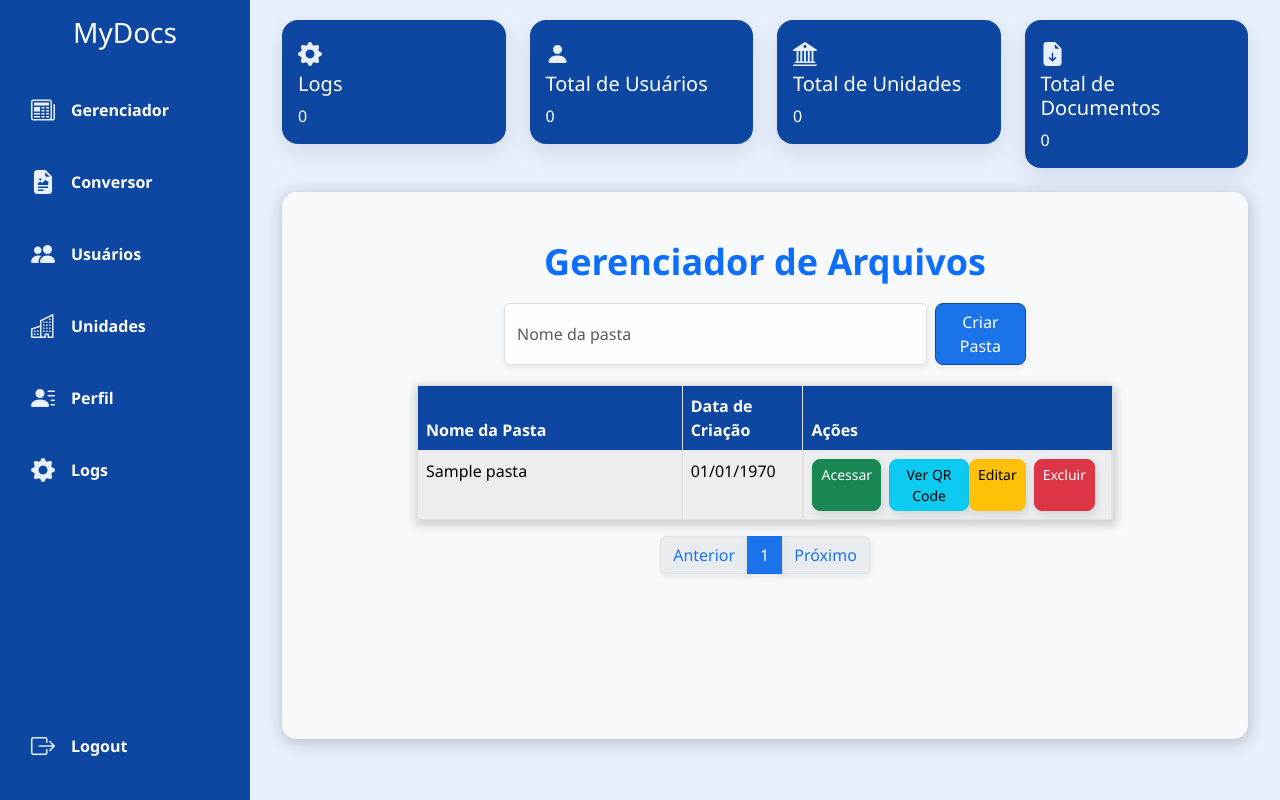
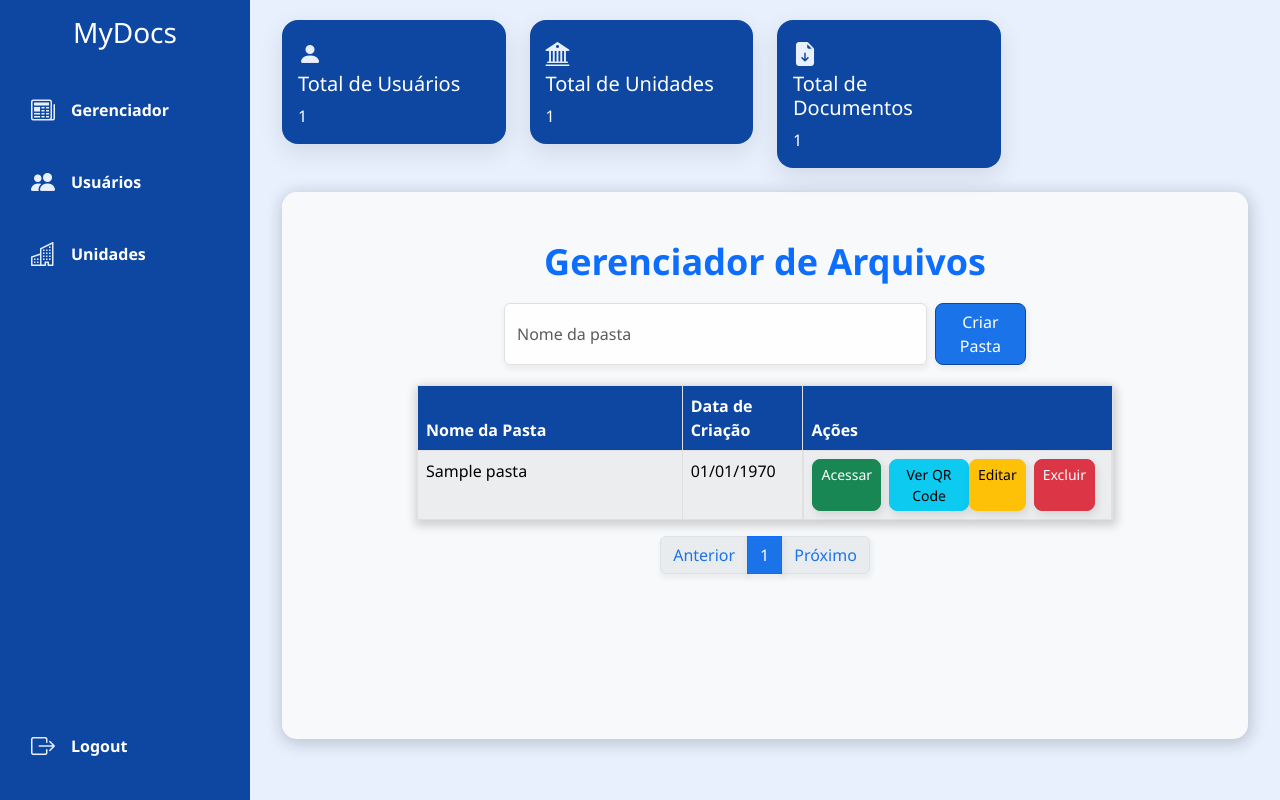
Before and after one commit to olucascdev/MyDocs, a PHP site: page /pages/admin.php in a window 1280 px wide. Run offline with PHP 8.4, Linux system fonts and the light colour scheme; the visitor is signed in with stand-in values (Sample User, id 1); tables that the repository leaves empty or names only in its code hold one stand-in row (values such as "Sample post"); some libraries are stand-ins or nearby versions.

Commit message:
:art: Modificado sidebar e cards

```diff
--- a/pages/admin.php
+++ b/pages/admin.php
@@ -1,28 +1,31 @@
 <?php
     include_once "../config/Database.php";
     session_start();
-    if(!isset($_SESSION['id']) || $_SESSION['acesso'] != 4) {
+    if (!isset($_SESSION['id']) || $_SESSION['acesso'] != 4) {
         header('Location: TelaLogin.php');
-        exit(); // Sempre adicione o exit após o redirecionamento
+        exit();
     }
 
-    // Consultar a quantidade de pastas
-    $sql = "SELECT COUNT(*) AS total_pastas FROM pastas";
-    $stmt = $pdo->prepare($sql);
-    $stmt->execute();
-    $result = $stmt->fetch(PDO::FETCH_ASSOC);
+    // Consultar a quantidade de usuários
+    $sql_usuarios = "SELECT COUNT(*) AS total_usuarios FROM usuarios";
+    $stmt_usuarios = $pdo->prepare($sql_usuarios);
+    $stmt_usuarios->execute();
+    $result_usuarios = $stmt_usuarios->fetch(PDO::FETCH_ASSOC);
+    $total_usuarios = $result_usuarios['total_usuarios'];
 
-    // Obtendo o total de pastas
-    $total_pastas = $result['total_pastas'];
+    // Consultar a quantidade de unidades
+    $sql_unidades = "SELECT COUNT(*) AS total_unidades FROM estabelecimentos";
+    $stmt_unidades = $pdo->prepare($sql_unidades);
+    $stmt_unidades->execute();
+    $result_unidades = $stmt_unidades->fetch(PDO::FETCH_ASSOC);
+    $total_unidades = $result_unidades['total_unidades'];
 
-     // Consultar a quantidade de documentos
-     $sql_documentos = "SELECT COUNT(*) AS total_documentos FROM documentos"; // Ajuste o nome da tabela e coluna conforme seu banco
-     $stmt_documentos = $pdo->prepare($sql_documentos);
-     $stmt_documentos->execute();
-     $result_documentos = $stmt_documentos->fetch(PDO::FETCH_ASSOC);
-
-     // Obtendo o total de documentos
-     $total_documentos = $result_documentos['total_documentos'];
+    // Consultar a quantidade de documentos
+    $sql_documentos = "SELECT COUNT(*) AS total_documentos FROM documentos";
+    $stmt_documentos = $pdo->prepare($sql_documentos);
+    $stmt_documentos->execute();
+    $result_documentos = $stmt_documentos->fetch(PDO::FETCH_ASSOC);
+    $total_documentos = $result_documentos['total_documentos'];
 ?>
 
 <!DOCTYPE html>
@@ -38,54 +41,28 @@
     <title>Admin - MyDocs</title>
 </head>
 <body>
-    <!-- Layout Principal -->
     <div class="fixed">
-        <!-- Sidebar -->
         <div class="sidebar d-flex flex-column p-3">
             <div class="logo text-center mb-4">
                 <h3>MyDocs</h3>
             </div>
-
             <nav>
                 <div class="mb-3">
                     <a class="parameter-item" target="frame" href="../gerenciador.php">
-                        <i class="bi bi-newspaper"> </i> Gerenciador
+                        <i class="bi bi-newspaper"></i> Gerenciador
                     </a>
                 </div>
-
-                <div class="mb-3">
-                    <a class="parameter-item" target="frame" href="conversor.php">
-                        <i class="bi bi-file-earmark-richtext-fill"></i>Conversor
-                    </a>
-                </div>
-
                 <div class="mb-3">
                     <a class="parameter-item" href="TelaUsers.php" target="frame">
                         <i class="bi bi-people-fill"></i> Usuários
                     </a>
                 </div>
-
                 <div class="mb-3">
                     <a class="parameter-item" href="TelaUnidades.php" target="frame">
                         <i class="bi bi-building"></i> Unidades
                     </a>
                 </div>
-
-
-                <div class="mb-3">
-                    <a class="parameter-item" target="frame" href="#">
-                        <i class="bi bi-person-lines-fill"></i>Perfil
-                    </a>
-                </div>
-
-                <div class="mb-3">
-                    <a class="parameter-item" target="frame" href="#">
-                    <i class="bi bi-gear-fill"></i>Logs
-                    </a>
-                </div>
-
             </nav>
-
             <div class="mt-auto">
                 <a href="../controllers/LogoutController.php">
                     <i class="bi bi-box-arrow-right"></i> Logout
@@ -96,51 +73,36 @@
         <!-- Conteúdo Principal -->
         <div class="main-content">
             <div class="container-fluid">
-                <!-- Cartões de Estatísticas -->
                 <div class="row mb-4">
-                    <div class="col-md-3">
-                        <div class="card">
-                            <div class="card-body">
-                                <i class="bi bi-gear-fill"></i>
-                                <h5>Logs</h5>
-                                <p class="card-text">0</p>
-                            </div>
-                        </div>
-                    </div>
-
                     <div class="col-md-3">
                         <div class="card">
                             <div class="card-body">
                                 <i class="bi bi-person-fill"></i>
                                 <h5>Total de Usuários</h5>
-                                <p class="card-text">0</p>
+                                <p class="card-text"><?= $total_usuarios ?></p>
                             </div>
                         </div>
                     </div>
-
                     <div class="col-md-3">
                         <div class="card">
                             <div class="card-body">
                                 <i class="bi bi-bank2"></i>
                                 <h5>Total de Unidades</h5>
-                                <p class="card-text">0</p>
+                                <p class="card-text"><?= $total_unidades ?></p>
                             </div>
                         </div>
                     </div>
-
                     <div class="col-md-3">
                         <div class="card">
                             <div class="card-body">
                                 <i class="bi bi-file-earmark-arrow-down-fill"></i>
                                 <h5>Total de Documentos</h5>
-                                <p class="card-text">0</p>
+                                <p class="card-text"><?= $total_documentos ?></p>
                             </div>
                         </div>
                     </div>
-
                 </div>
 
-                <!-- Área do iFrame -->
                 <div class="row">
                     <div class="col-12">
                         <iframe width="100%" height="547px" frameborder="0" name="frame" src="../gerenciador.php"></iframe>
```
